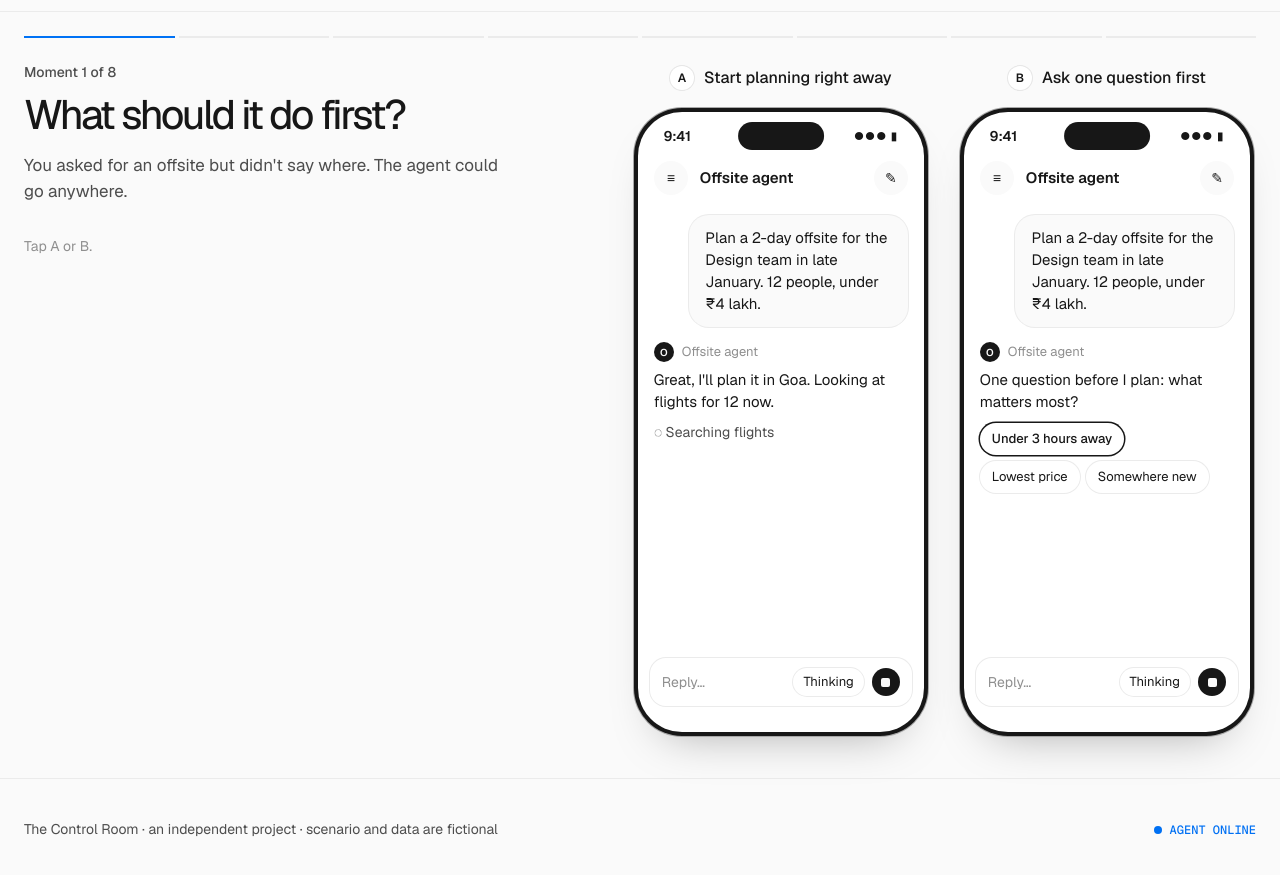
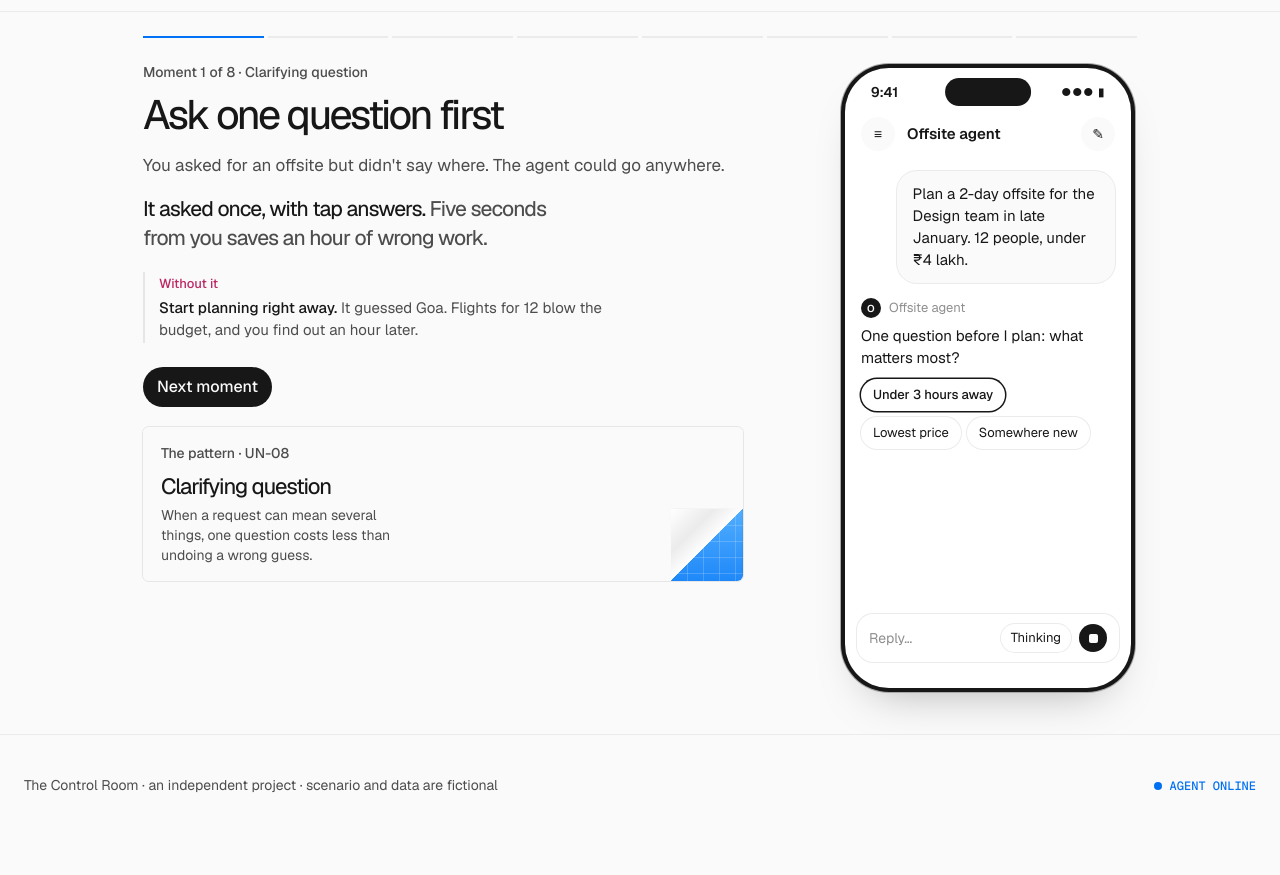
Before and after one commit to priyadar-2817/the-control-room, a plain HTML site: page index.html in a window 1280 px wide. Both pictures are taken after a click on the button "Start". Shown: the part 53-928 px from the top of the page. After the commit the page ends 889 px from the top, so only its background shows below. Drawn offline with nearby package versions, Linux system fonts and the light colour scheme.

Commit message:
Reframe Play as a walkthrough: show only the correct screen
Co-Authored-By: Claude Opus 5.5 <noreply@anthropic.com>
Claude-Session: https://claude.ai/code/session_01HANcdLnKuVg8CeD1RJQKLA

```diff
--- a/index.html
+++ b/index.html
@@ -261,6 +261,18 @@ footer{border-top:1px solid var(--edge)}
  .tapnote{margin-top:8px}
  .mtools{display:none}
 }
+
+/* walkthrough layout */
+.solo{grid-template-columns:auto!important;justify-content:center}
+.solo .opt{cursor:default}
+.solo .win{box-shadow:0 0 0 4px #171717,0 0 0 5px #a8a8a8,0 24px 48px -24px rgba(0,0,0,.35)!important}
+.without{border-left:2px solid var(--panel);padding:2px 0 2px 14px;margin:0 0 24px;max-width:48ch}
+.without small{display:block;font-size:13px;font-weight:500;color:var(--bad);margin-bottom:4px}
+.without p{margin:0;font-size:15px;line-height:22px;color:var(--sec)}
+.without b{color:var(--ink);font-weight:500}
+.show .verdict{margin-top:24px}
+@media(min-width:1101px){.moment.show{grid-template-columns:minmax(0,600px) auto;justify-content:center;column-gap:96px}.show .verdict{margin-top:8px}.show .mhead{margin-bottom:8px}.show .track{max-width:none}}
+@media(max-width:760px){.show .duel{margin:8px 0}.solo .win{display:flex!important}}
 </style></head><body>
 <header><div class="wrap nav">
  <a class="mark" href="#play" aria-label="The Control Room, home"><svg width="24" height="24" viewBox="0 0 24 24" aria-hidden="true"><rect x="1" y="6" width="22" height="12" rx="6" fill="currentColor"/><rect x="4" y="11" width="10" height="2" rx="1" fill="#0072f5"/><circle cx="15" cy="12" r="3.6" fill="#fafafa"/></svg>The Control Room</a>
@@ -293,7 +305,7 @@ footer{border-top:1px solid var(--edge)}
  <div class="prose">
   <p>Agents don't just answer. They plan, spend, send and book. The design question is no longer what the AI says, but how far it should go on its own.</p>
   <p>The Control Room sorts AI interaction patterns by the psychological need each serves: <b>Orientation</b>, <b>Uncertainty</b>, <b>Control</b>, <b>Trust</b>, <b>Effort</b> and <b>Delegation</b>. Each is placed on a spectrum of who is driving, from human leads to AI hands back.</p>
-  <p>In <b>Play</b>, you follow an agent through a real job and choose how it should behave at 8 moments. Every choice shows the pattern, the psychology behind it, and what happens without it.</p>
+  <p>In <b>Play</b>, you follow an agent through a real job across 8 moments. Each shows what the agent should do, the pattern and psychology behind it, and what breaks without it.</p>
   <p>Patterns marked as gaps (clarifying questions, access requests, dry runs, budget guards, teams of agents and more) are areas existing collections rarely cover.</p>
   <p>The scenario, venues, people and amounts are made up. Product names in the library only say where a pattern can be seen.</p>
   <p>Designed and written by Priyadarshi, a product designer working where behavioural psychology meets product design.</p>
@@ -540,38 +552,36 @@ const devSwitch=()=>'';const _unusedSwitch=()=>`<div class="devs" role="group" a
 function draw(){
   const st=document.getElementById('stage');
   if(step<0){
-    st.innerHTML=`<div class="stage"><div><h1 class="display">Teach an agent some manners</h1><p class="lead">An agent is planning your team's offsite. Eight times, it could act one of two ways. You pick.</p><div class="caps"><button class="cap pri" data-act="start">Start</button><a class="cap sec" href="#library">Browse 64 patterns</a></div></div>
+    st.innerHTML=`<div class="stage"><div><h1 class="display">Teach an agent some manners</h1><p class="lead">An agent is planning your team's offsite. Walk through 8 moments and see how it should behave at each one, and why.</p><div class="caps"><button class="cap pri" data-act="start">Start</button><a class="cap sec" href="#library">Browse 64 patterns</a></div></div>
     <div class="object" aria-hidden="true"><svg viewBox="0 0 200 200"><rect x="10" y="40" width="180" height="120" rx="36" fill="var(--ink)"/><rect x="38" y="97" width="124" height="6" rx="3" fill="#4d4d4d"/><rect x="38" y="97" width="84" height="6" rx="3" fill="var(--blue)"/>${[38,79,121,162].map((x,i)=>`<circle cx="${x}" cy="100" r="3.5" fill="${i<2?'#52aeff':'#8f8f8f'}"/>`).join('')}<circle cx="121" cy="100" r="15" fill="#fafafa"/><circle cx="121" cy="100" r="5" fill="var(--blue)"/></svg></div>
-    <div class="rail"><div><b>8 moments</b>Each one a real decision an agent faces.</div><div><b>Two screens</b>Pick the one the agent should show.</div><div><b>One reason</b>See the pattern and the psychology behind it.</div></div></div>`;
+    <div class="rail"><div><b>8 moments</b>Each one a real decision an agent faces.</div><div><b>The right screen</b>What the agent should show, on a phone.</div><div><b>The why</b>The pattern, the psychology, and what breaks without it.</div></div></div>`;
     return;
   }
   if(step>=STEPS.length){
-    const g=picks.filter(x=>x==='good').length;
-    st.innerHTML=`<div class="end"><div class="inset"><p class="label">Your result</p><div class="score">${g}/8</div><p class="proof">${g>=7?'You\'d trust this agent with ₹90,000.':g>=4?'A few habits to fix before it handles money.':'This agent needs a lot more manners.'} <span>Here's what each moment was teaching.</span></p><div class="caps"><button class="cap pri" data-act="restart">Play again</button><a class="cap sec" href="#library">See all 64 patterns</a></div></div>
-    <div class="rows">${STEPS.map((s,i)=>`<div><span class="i">${String(i+1).padStart(2,'0')}</span><span><b>${esc(byId[s.id].name)}</b><small>${esc(s.psych)}</small></span><span class="${picks[i]==='good'?'ok':''}" aria-label="${picks[i]==='good'?'Good call':'Missed'}">${picks[i]==='good'?'✓':'–'}</span></div>`).join('')}</div></div>`;
+    st.innerHTML=`<div class="end"><div class="inset"><p class="label">Recap</p><p class="score" style="font-size:clamp(56px,7vw,88px)">8 habits</p><p class="proof">of an agent people trust. <span>Each one keeps a person in control at the moment it matters.</span></p><div class="caps"><button class="cap pri" data-act="restart">Start again</button><a class="cap sec" href="#library">See all 64 patterns</a></div></div>
+    <div class="rows">${STEPS.map((s,i)=>`<div><span class="i">${String(i+1).padStart(2,'0')}</span><span><b>${esc(byId[s.id].name)}</b><small>${esc(s.psych)}</small></span><span></span></div>`).join('')}</div></div>`;
     return;
   }
-  st.innerHTML=momentHTML(STEPS[step],picks[step],step%2===1,{label:`Moment ${step+1} of 8`,track:true,next:step===7?'See my result':'Next moment',back:step>0});
+  st.innerHTML=momentHTML(STEPS[step],picks[step],step%2===1,{label:`Moment ${step+1} of 8`,track:true,next:step===7?'See the recap':'Next moment',back:step>0});
 }
 function momentHTML(s,pick,flip,o){
-  const opts=[['bad',s.bad],['good',s.good]]; if(flip)opts.reverse();
-  const res=pick?s[pick]:null;
   const nm=byId[s.id];
-  return `<div class="moment">
+  return `<div class="moment show">
    ${o.track?`<div class="track" role="img" aria-label="${o.label}">${STEPS.map((_,i)=>`<span class="${i<step?'d':i===step?'n':''}"></span>`).join('')}</div>`:''}
-   <div class="mhead"><div><p class="label">${o.label}</p><h1 class="heading">${esc(s.q)}</h1></div><p class="scene">${esc(s.scene)}</p></div>
-   <div class="mtools"><small>Two versions of the same moment. Pick the one the agent should show.</small>${devSwitch()}</div>
-   <div class="duel dev-${dev}${pick?' picked':''}">${opts.map(([k,x],i)=>`<div class="opt" role="button" tabindex="0" data-pick="${k}" aria-pressed="${pick===k}"><div class="olab"><span class="k">${'AB'[i]}</span>${esc(x.label)}${pick===k?`<span class="pick-tag ${k}">${k==='good'?'Good call':'Risky'}</span>`:''}</div>${screen(x)}</div>`).join('')}</div>
-   <div class="vwrap">${pick?`<div class="verdict" id="verdict" aria-live="polite"><div><p class="proof">${esc(res.head)} <span>${esc(res.text)}</span></p><div class="caps"><button class="cap pri" data-act="${o.nextAct||'next'}">${o.next}</button>${o.back?`<button class="cap sec" data-act="${o.backAct||'back'}">${o.backLabel||'Previous'}</button>`:''}</div></div>
-     <div class="tile"><span class="face"></span><small>The pattern · ${s.id}</small><h3>${esc(nm.name)}</h3><p>${esc(s.psych||nm.psych)}</p></div></div>`
-   :`<p class="tapnote">Tap A or B.</p>${o.back?`<div style="text-align:center"><button class="back" data-act="${o.backAct||'back'}">${o.backLabel||'Previous moment'}</button></div>`:''}`}</div>
+   <div class="mhead"><div><p class="label">${o.label} · ${esc(nm.name)}</p><h1 class="heading">${esc(s.good.label)}</h1></div><p class="scene">${esc(s.scene)}</p></div>
+   <div class="duel dev-phone solo"><div class="opt">${screen(s.good)}</div></div>
+   <div class="vwrap"><div class="verdict"><div>
+     <p class="proof">${esc(s.good.head)} <span>${esc(s.good.text)}</span></p>
+     <div class="without"><small>Without it</small><p><b>${esc(s.bad.label)}.</b> ${esc(s.bad.head)} ${esc(s.bad.text)}</p></div>
+     <div class="caps"><button class="cap pri" data-act="${o.nextAct||'next'}">${o.next}</button>${o.back?`<button class="cap sec" data-act="${o.backAct||'back'}">${o.backLabel||'Previous'}</button>`:''}</div></div>
+     <div class="tile"><span class="face"></span><small>The pattern · ${s.id}</small><h3>${esc(nm.name)}</h3><p>${esc(s.psych||nm.psych)}</p></div></div></div>
   </div>`;
 }
 function drawSingle(){
   const st=document.getElementById('single');
   if(!single){st.innerHTML='';return;}
   const s=PAT[single], i=LIB.findIndex(p=>p.id===single);
-  st.innerHTML=momentHTML(s,spick,i%2===1,{label:`${single} · ${NEEDS[single.slice(0,2)]} · ${i+1} of ${LIB.length}`,next:'Next pattern',nextAct:'snext',back:true,backAct:'slib',backLabel:'Back to library'});
+  st.innerHTML=momentHTML(s,spick,i%2===1,{label:`${NEEDS[single.slice(0,2)]} · ${i+1} of ${LIB.length}`,next:'Next pattern',nextAct:'snext',back:true,backAct:'slib',backLabel:'Back to library'});
 }
 document.addEventListener('click',e=>{
   const t=e.target.closest('[data-dev],[data-act],[data-mv],[data-pick],[data-need],[data-lv],[data-try]');
@@ -601,7 +611,7 @@ function lib(){
   document.getElementById('lvlf').innerHTML=[['','Any level'],['1','Human leads'],['2','AI suggests'],['3','AI acts, you approve'],['4','AI acts alone'],['5','AI hands back']].map(([k,v])=>`<button class="fchip" aria-pressed="${lvF===k}" data-lv="${k}">${v}</button>`).join('');
   const list=LIB.filter(p=>(!needF||p.id.startsWith(needF))&&(!lvF||(()=>{const[a,b]=lvRange(p.levels);return +lvF>=a&&+lvF<=b})())&&(!q||[p.name,p.problem,p.solution,p.psych].join(' ').toLowerCase().includes(q)));
   document.getElementById('count').textContent=`${list.length} of ${LIB.length} patterns`;
-  document.getElementById('grid').innerHTML=list.length?list.map(p=>`<article class="pcard"><div class="top"><span>${p.id} · ${NEEDS[p.id.slice(0,2)]}</span><span>${esc(p.levels)}</span></div><h3>${esc(p.name)}${p.gap?' <span class="gap" title="Agentic gap">★</span>':''}</h3><p><b style="color:var(--ink);font-weight:500">${esc(p.problem)}.</b> ${esc(p.solution)}</p><p class="ps">${esc(p.psych)}${p.seen&&p.seen!=='—'?' · Seen in '+esc(p.seen):''}</p><button class="go" data-try="${p.id}">Try it</button></article>`).join(''):'<p style="padding:24px">No patterns match. Try fewer filters.</p>';
+  document.getElementById('grid').innerHTML=list.length?list.map(p=>`<article class="pcard"><div class="top"><span>${p.id} · ${NEEDS[p.id.slice(0,2)]}</span><span>${esc(p.levels)}</span></div><h3>${esc(p.name)}${p.gap?' <span class="gap" title="Agentic gap">★</span>':''}</h3><p><b style="color:var(--ink);font-weight:500">${esc(p.problem)}.</b> ${esc(p.solution)}</p><p class="ps">${esc(p.psych)}${p.seen&&p.seen!=='—'?' · Seen in '+esc(p.seen):''}</p><button class="go" data-try="${p.id}">See it</button></article>`).join(''):'<p style="padding:24px">No patterns match. Try fewer filters.</p>';
 }
 document.getElementById('q').addEventListener('input',lib);
 
```
